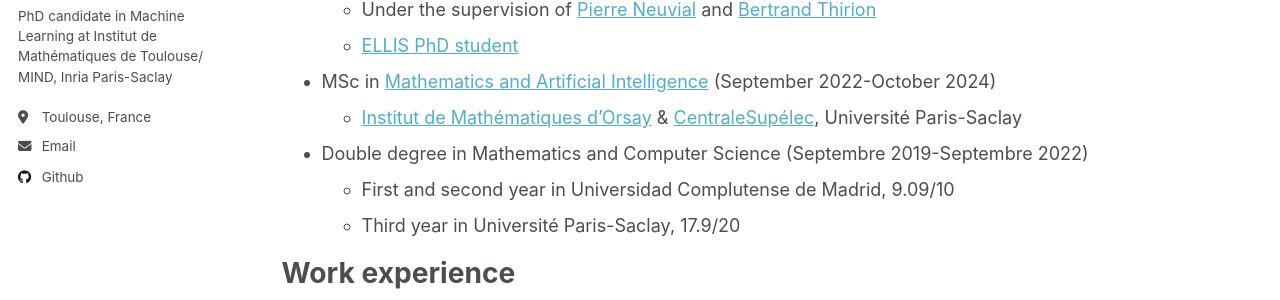
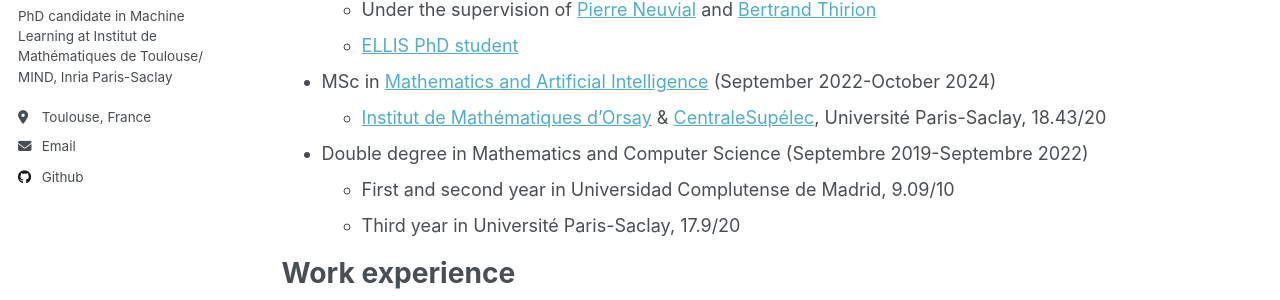
Before and after one commit to AngelReyero/AngelReyero.github.io, a Jekyll site: the page built from _pages/cv.md, in a window 1280 px wide and 900 px high. Shown: the part 276-576 px from the top of the window. Built offline with Jekyll 4.4.1, drawn with Linux system fonts in a browser that asks for light colours.

Commit message:
Update cv.md

```diff
--- a/_pages/cv.md
+++ b/_pages/cv.md
@@ -16,7 +16,7 @@ Education
   * Under the supervision of [Pierre Neuvial](https://pneuvial.github.io/) and [Bertrand Thirion](https://pages.saclay.inria.fr/bertrand.thirion/)
   * [ELLIS PhD student](https://ellis.eu/phd-postdoc)
 * MSc in [Mathematics and Artificial Intelligence](https://www.imo.universite-paris-saclay.fr/fr/etudiants/masters/mathematiques-et-applications/m2/m2-mathematique-et-intelligence-artificielle/) (September 2022-October 2024)
-  * [Institut de Mathématiques d'Orsay](https://www.imo.universite-paris-saclay.fr/fr/) & [CentraleSupélec](https://www.centralesupelec.fr/), Université Paris-Saclay
+  * [Institut de Mathématiques d'Orsay](https://www.imo.universite-paris-saclay.fr/fr/) & [CentraleSupélec](https://www.centralesupelec.fr/), Université Paris-Saclay, 18.43/20
 * Double degree in Mathematics and Computer Science (Septembre 2019-Septembre 2022)
   * First and second year in Universidad Complutense de Madrid, 9.09/10
   * Third year in Université Paris-Saclay, 17.9/20
```
